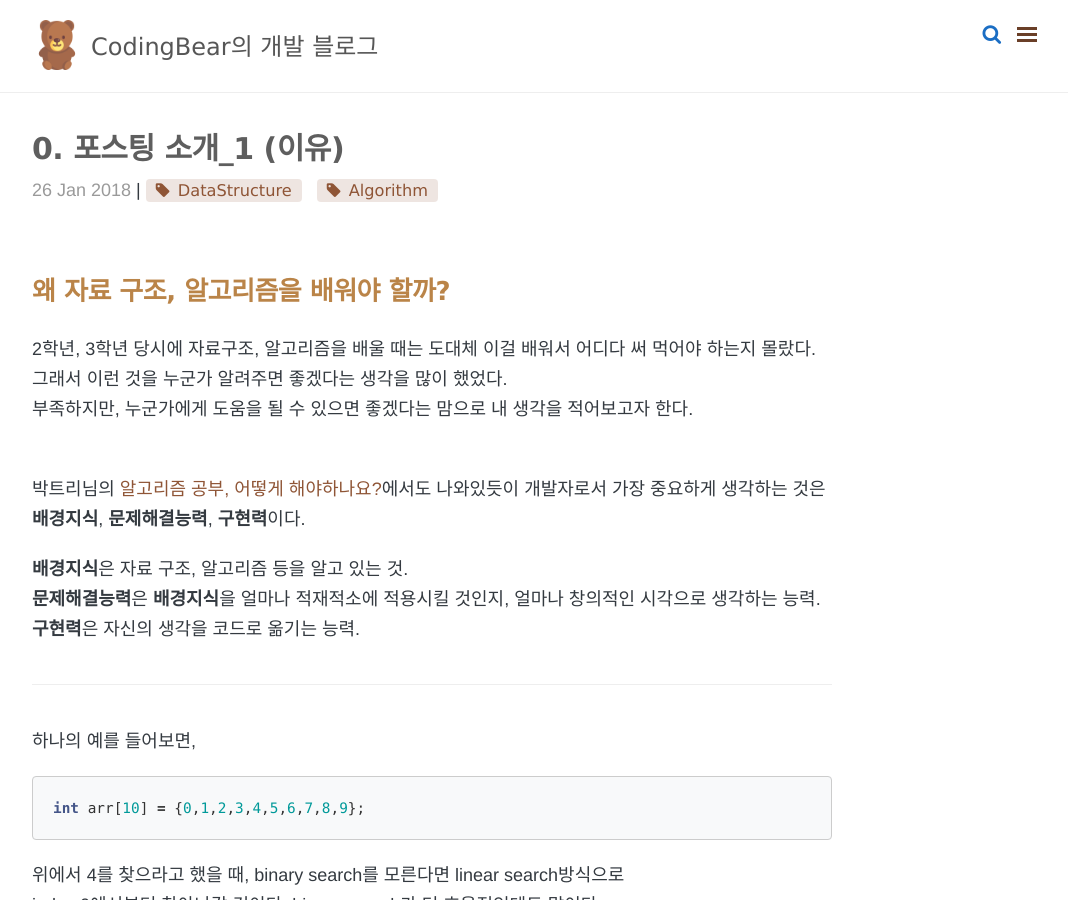
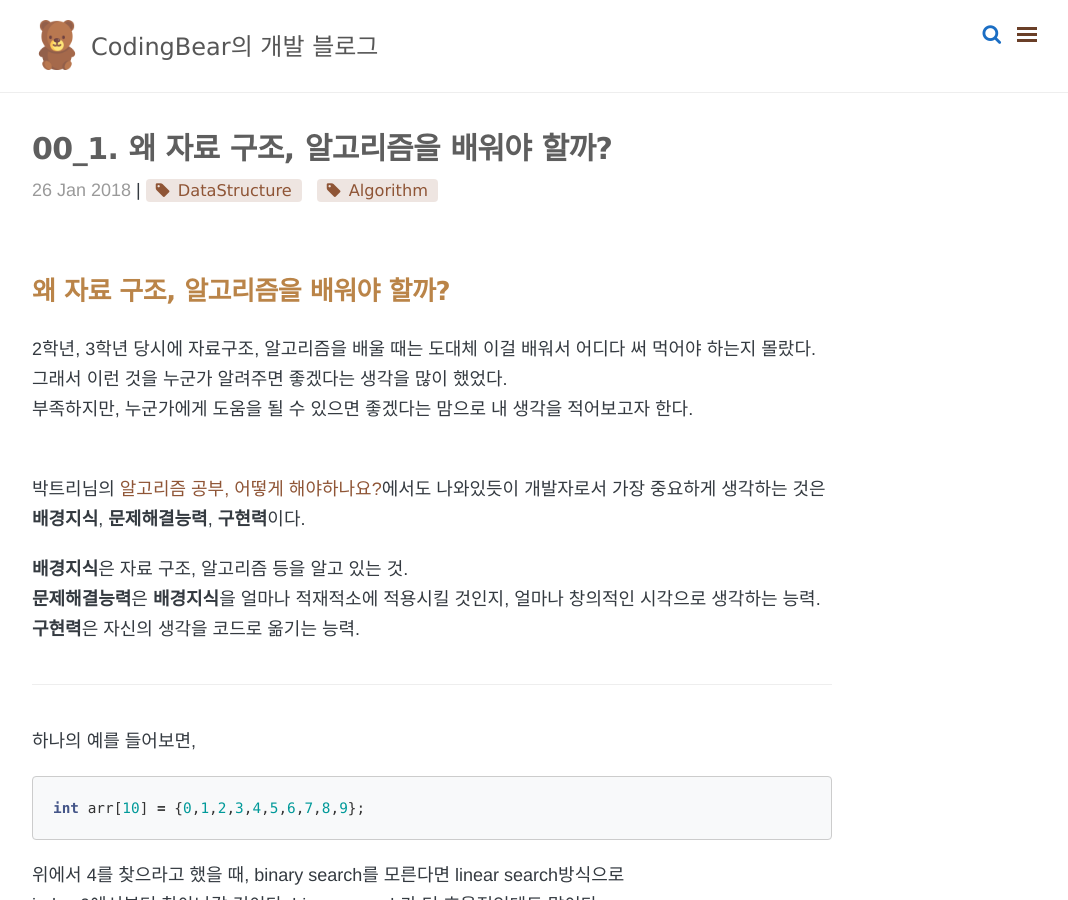
Before and after one commit to HaeUlNam/HaeUlNam.github.io, a Jekyll site: the page built from _posts/algorithm/2018-01-26-Implementation-Schedule.md, in a window 1280 px wide and 900 px high. Shown: the whole window, without its empty margins (208-1276 px from the left). Built offline with Jekyll 4.4.1, drawn with Linux system fonts in a browser that asks for light colours; nearby versions of some CDN libraries; comment, search, counter and statistics services are not loaded.

Commit message:
Modify DS-Algo-imple_00

```diff
--- a/_posts/algorithm/2018-01-26-Implementation-Schedule.md
+++ b/_posts/algorithm/2018-01-26-Implementation-Schedule.md
@@ -1,6 +1,6 @@
 ---
 layout: post
-title: 0. 포스팅 소개_1 (이유)
+title: 00_1. 왜 자료 구조, 알고리즘을 배워야 할까?
 category: 자료구조-알고리즘-구현
 permalink: /algorithm/:year/:month/:day/:title/
 tags: [DataStructure, Algorithm]
```
